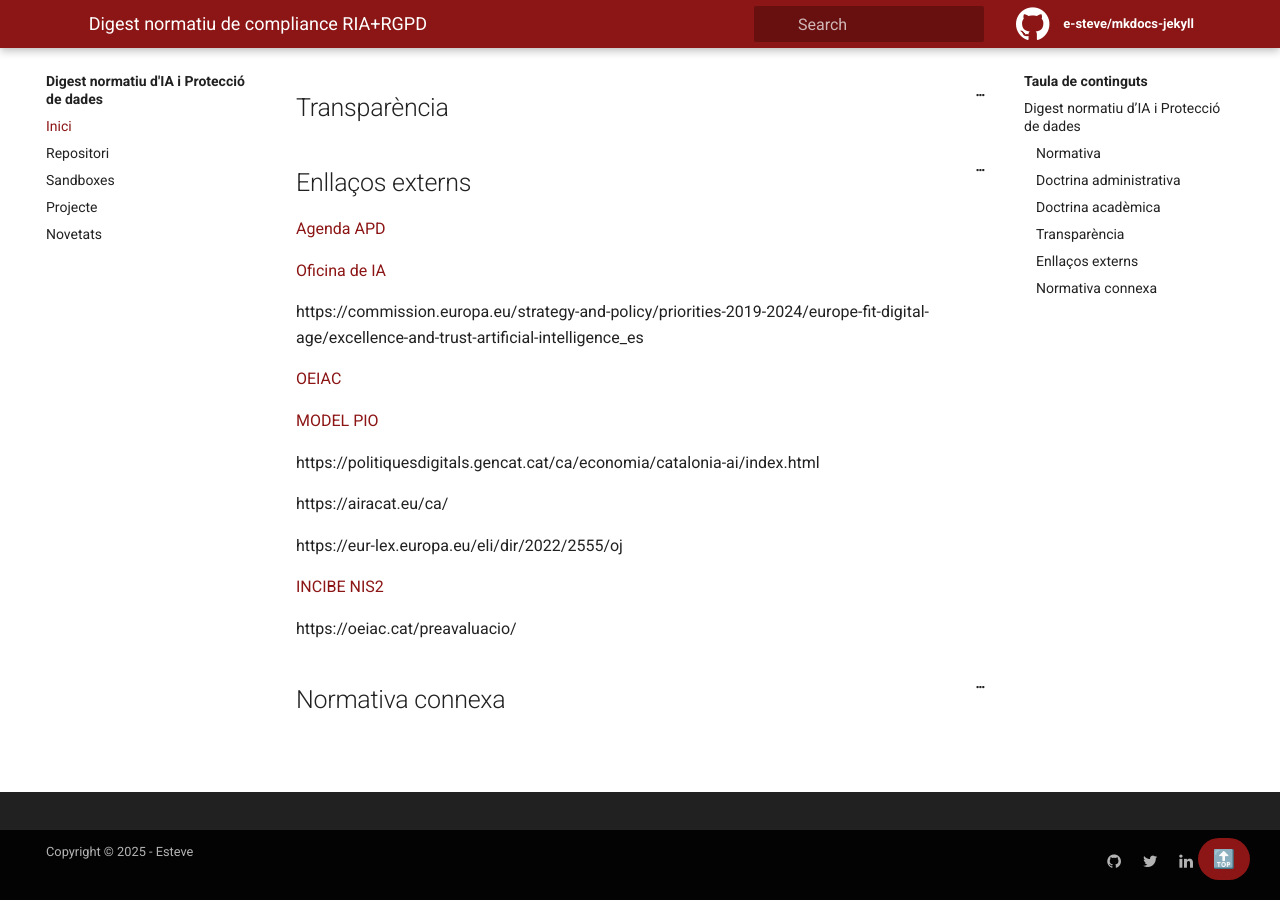
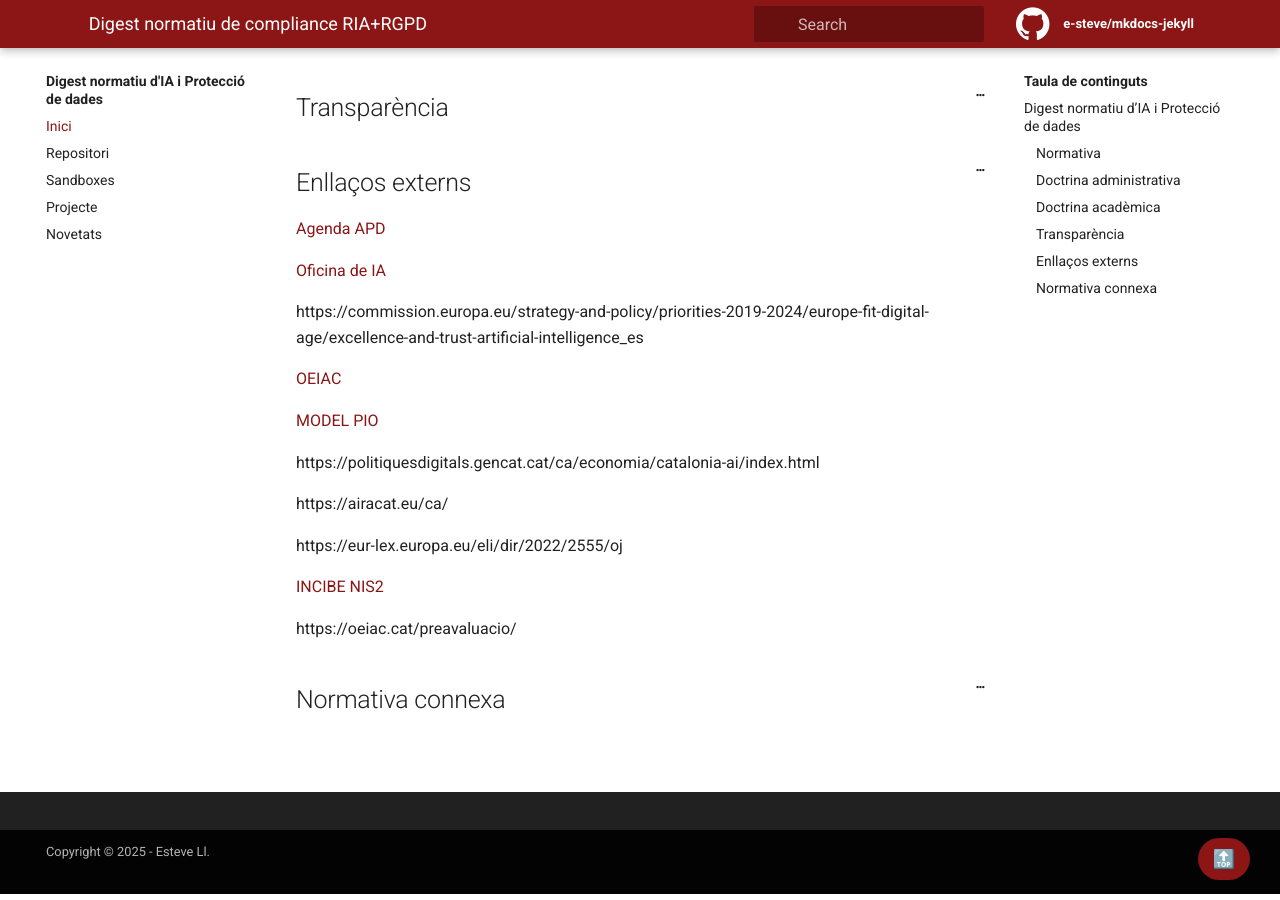
Before and after one commit to e-steve/e-steve.github.io, a Jekyll site: the page built from pages/index.md, in a window 1280 px wide and 900 px high, scrolled down 2794 px. Built offline with Jekyll 4.4.1, drawn with Linux system fonts in a browser that asks for light colours.

```diff
--- a/_config.yml
+++ b/_config.yml
@@ -16,7 +16,7 @@
 
 title: Digest normatiu d'IA i Protecció de dades
 email: your-email@domain.com
-author: Esteve
+author: Esteve Ll.
 description: > # this means to ignore newlines until "baseurl:"
   Write an awesome description for your new site here. You can edit this
   line in _config.yml. It will appear in your document head meta (for
@@ -34,9 +34,9 @@ github_user: "e-steve"
 github_repo: "mkdocs-jekyll"
 
 # Optional
-twitter: vsoch
-linkedin: vsochat
-dockerhub: vanessa
+# twitter: vsoch
+# linkedin: vsochat
+# dockerhub: vanessa
 # google-analytics: G-XXXXXXXXXX
 # Image and (square) dimension for logo (don't start with /)
 # If commented, will use material hat theme
```
